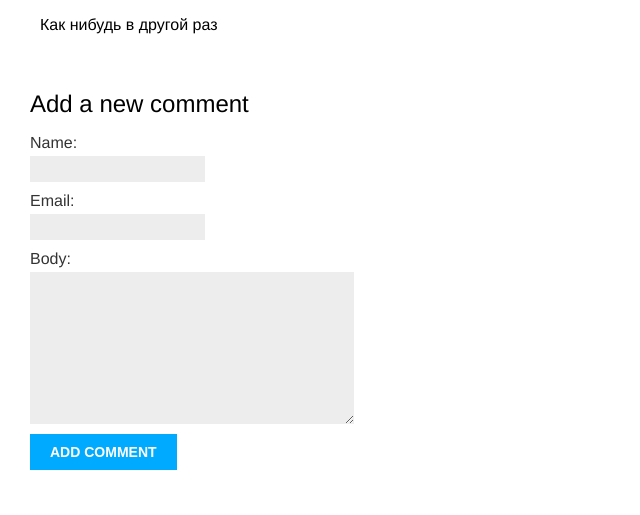
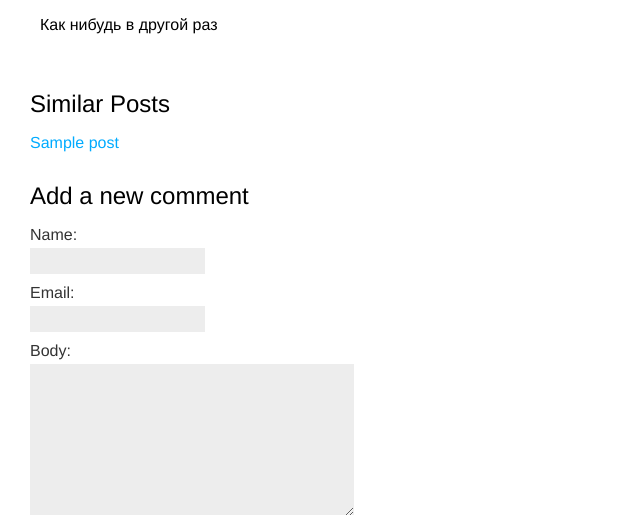
Before and after one commit to delawer33/blog, a Django app: template blog/blogapp/templates/blogapp/post/detail.html in a window 1280 px wide. Shown: the part 428-943 px from the top of the page, without its empty margins (0-640 px from the left). Before the commit the page ends 898 px from the top, so only its background shows below. Run offline with Django 4.2, Linux system fonts and the light colour scheme; data comes from the database, SQL or seed files in the repository; both versions use the stored data as it was after the commit; the template is opened without the code that fills it: values that come from a table or form of the project are taken from there, most other values are stand-ins (such as "Sample title", 1, 10 or a date in 2020); parts of the project's set-up code (start-up, migrations or seed data) failed here and were passed over.

Commit message:
similar posts recommendation

```diff
--- a/blog/blogapp/templates/blogapp/post/detail.html
+++ b/blog/blogapp/templates/blogapp/post/detail.html
@@ -26,5 +26,16 @@
       <p>No comments</p>
 
   {% endfor %}
+
+  <!-- SIMILAR POSTS  -->
+  <h2>Similar Posts</h2>
+  {% for post in similar_posts %}
+    <p>
+      <a href="{{ post.get_absolute_url }}">{{ post.title }}</a>
+    </p>
+  {% empty %}
+   There are no similar posts yet
+  {% endfor %}
+
   {% include "blogapp/post/includes/comment_form.html" %}
 {% endblock %}
```
Also changed, not shown: blog/blogapp/views.py (+9 -1 lines), blog/db.sqlite3.
